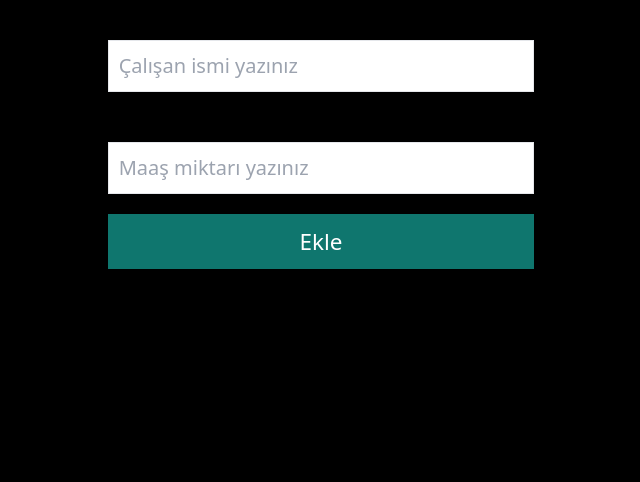
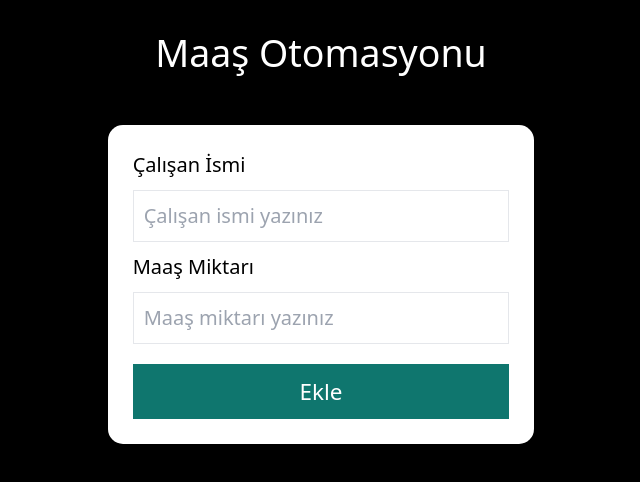
Before and after one commit to Pheaquel98/reactWorkerSalary, a React (Vite) app in the folder workersalary/: page / in a window 1280 px wide. Shown: the top 482 px of the page, without its empty margins (319-959 px from the left). Built offline with nearby package versions, Linux system fonts and the light colour scheme.

Commit message:
card component created

```diff
--- a/workersalary/src/App.jsx
+++ b/workersalary/src/App.jsx
@@ -6,6 +6,7 @@ function App() {
 
   return (
     <div className="App">
+      <h1 className="text-white text-center mt-6 text-3xl">Maaş Otomasyonu</h1>
       <AddWorker />
     </div>
   )
--- /dev/null
+++ b/workersalary/src/components/UI/Card.jsx
@@ -0,0 +1,11 @@
+import React from "react"
+
+const Card = (props) => {
+  return (
+    <div className={`bg-white p-5 rounded-xl ${props.className}`}>
+      {props.children}
+    </div>
+  )
+}
+
+export default Card
--- a/workersalary/src/components/Workers/AddWorker.jsx
+++ b/workersalary/src/components/Workers/AddWorker.jsx
@@ -1,7 +1,9 @@
 import React from "react"
+import Card from "../UI/Card"
 
 const AddWorker = () => {
   return (
+    <Card className="mt-10">
       <form className="flex flex-col gap-y-2">
         <label htmlFor="name" className="font-medium">
           Çalışan İsmi
@@ -16,13 +18,16 @@ const AddWorker = () => {
           Maaş Miktarı
         </label>
         <input
-        type="text"
+          type="number"
           className="max-w-[40rem] w-full mx-auto border p-2"
           placeholder="Maaş miktarı yazınız"
           id="salary"
         />
-      <button className="p-2 text-lg bg-teal-700 text-white mt-2">Ekle</button>
+        <button className="p-2 text-lg bg-teal-700 text-white mt-2">
+          Ekle
+        </button>
       </form>
+    </Card>
   )
 }
 
```
Lines whose indentation alone changed are shown as unchanged.
